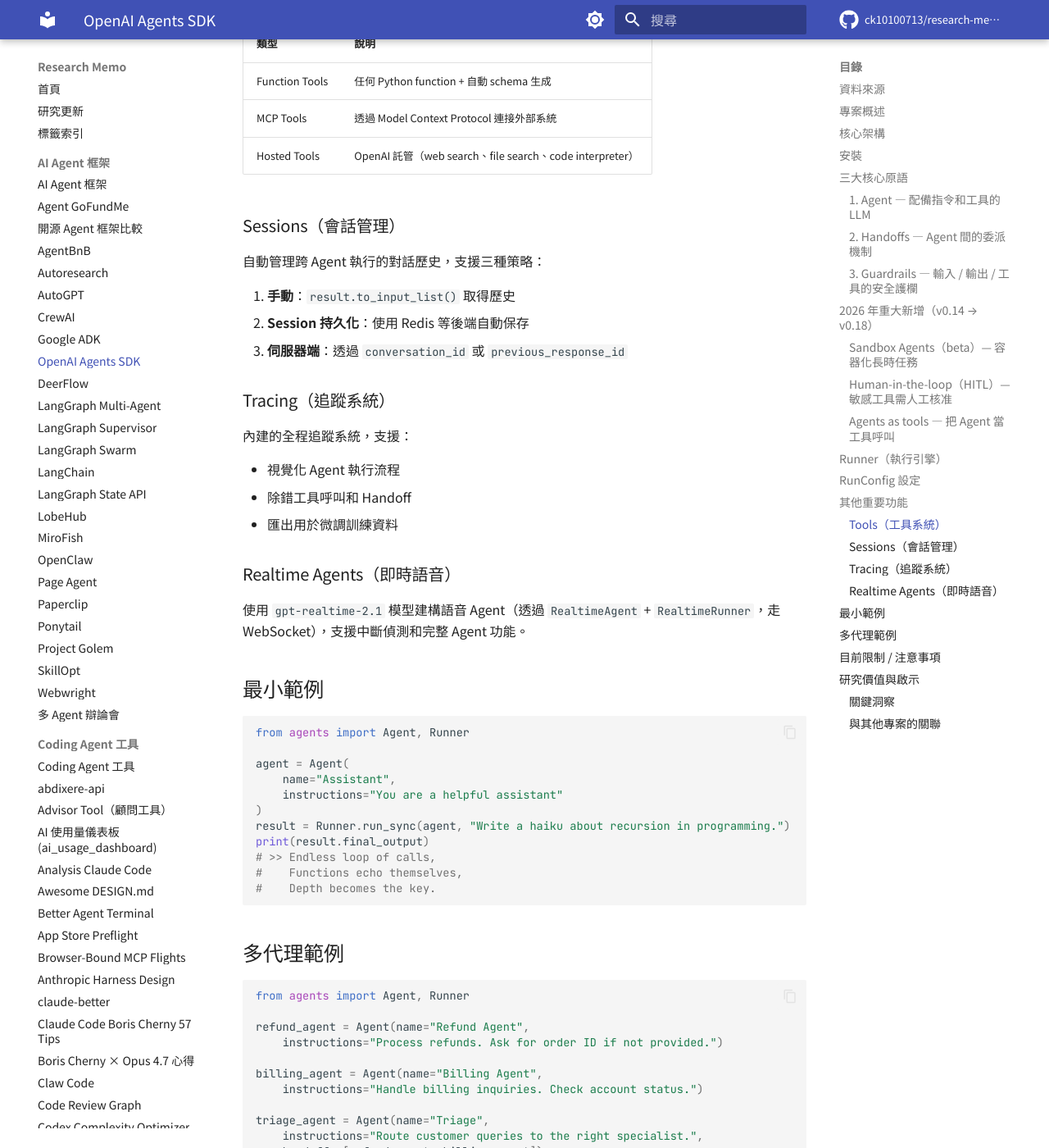
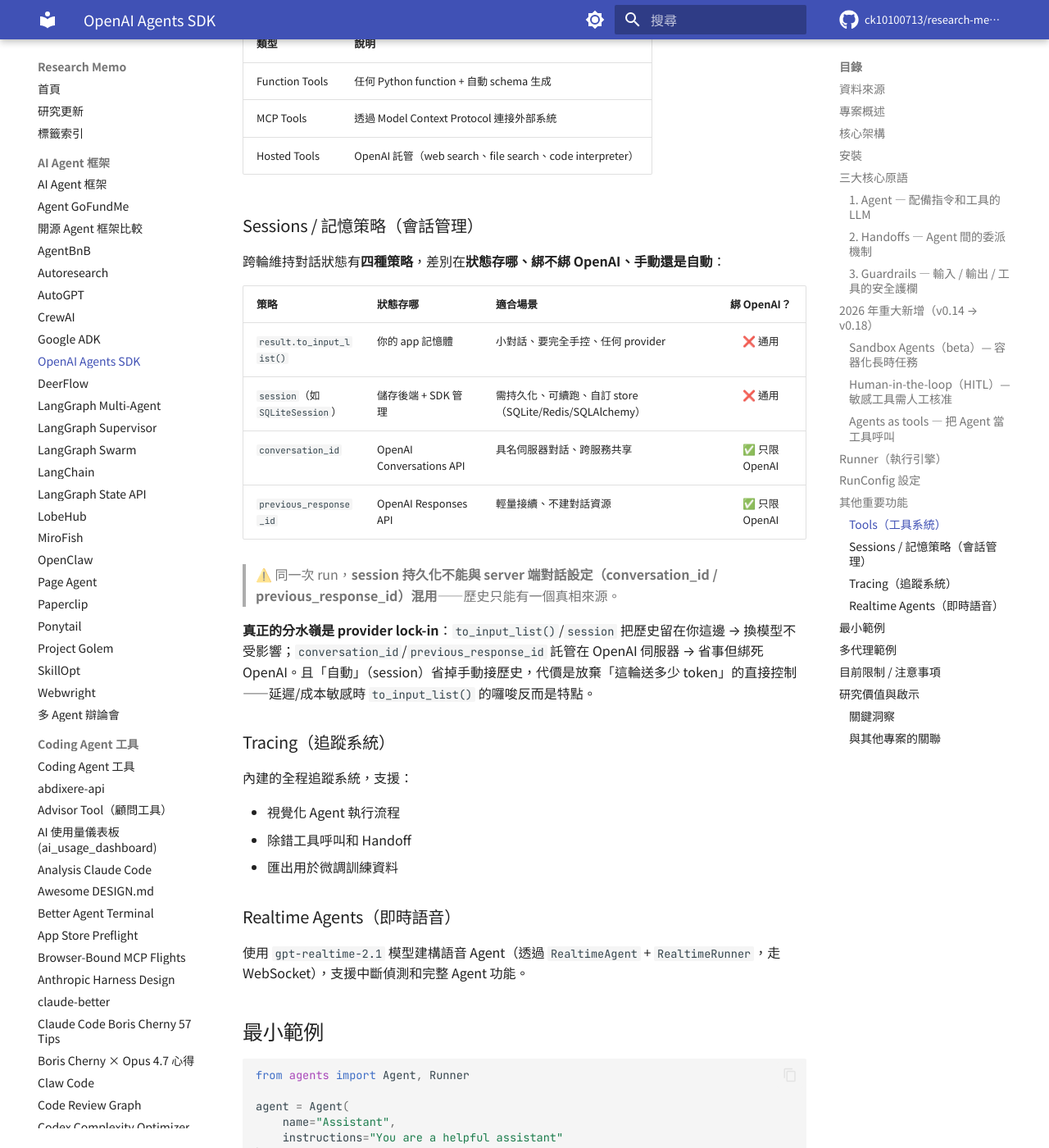
Before and after one commit to ck10100713/research-memo, an MkDocs documentation site: the page built from docs/openai-agents-sdk.md, in a window 1280 px wide and 1400 px high, scrolled down 6246 px. Shown: the whole window at 82% size. Built offline with MkDocs 1.6.1 and Material for MkDocs 9.7.7, drawn with Linux system fonts in a browser that asks for light colours; comment, search, counter and statistics services are not loaded.

Commit message:
Update openai-agents-sdk: 記憶策略四選一對照表（含 provider lock-in）
Co-Authored-By: Claude Opus 4.8 (1M context) <noreply@anthropic.com>

```diff
--- a/docs/openai-agents-sdk.md
+++ b/docs/openai-agents-sdk.md
@@ -244,13 +244,20 @@ result = await Runner.run(agent, input, run_config=config)
 | MCP Tools | 透過 Model Context Protocol 連接外部系統 |
 | Hosted Tools | OpenAI 託管（web search、file search、code interpreter） |
 
-### Sessions（會話管理）
+### Sessions / 記憶策略（會話管理）
 
-自動管理跨 Agent 執行的對話歷史，支援三種策略：
+跨輪維持對話狀態有**四種策略**，差別在**狀態存哪、綁不綁 OpenAI、手動還是自動**：
 
-1. **手動**：`result.to_input_list()` 取得歷史
-2. **Session 持久化**：使用 Redis 等後端自動保存
-3. **伺服器端**：透過 `conversation_id` 或 `previous_response_id`
+| 策略 | 狀態存哪 | 適合場景 | 綁 OpenAI？ |
+|------|---------|---------|:---:|
+| `result.to_input_list()` | 你的 app 記憶體 | 小對話、要完全手控、任何 provider | ❌ 通用 |
+| `session`（如 `SQLiteSession`） | 儲存後端 + SDK 管理 | 需持久化、可續跑、自訂 store（SQLite/Redis/SQLAlchemy） | ❌ 通用 |
+| `conversation_id` | OpenAI Conversations API | 具名伺服器對話、跨服務共享 | ✅ 只限 OpenAI |
+| `previous_response_id` | OpenAI Responses API | 輕量接續、不建對話資源 | ✅ 只限 OpenAI |
+
+> ⚠️ 同一次 run，**session 持久化不能與 server 端對話設定（conversation_id / previous_response_id）混用**——歷史只能有一個真相來源。
+
+**真正的分水嶺是 provider lock-in**：`to_input_list()`/`session` 把歷史留在你這邊 → 換模型不受影響；`conversation_id`/`previous_response_id` 託管在 OpenAI 伺服器 → 省事但綁死 OpenAI。且「自動」（session）省掉手動接歷史，代價是放棄「這輪送多少 token」的直接控制——延遲/成本敏感時 `to_input_list()` 的囉唆反而是特點。
 
 ### Tracing（追蹤系統）
 
```
